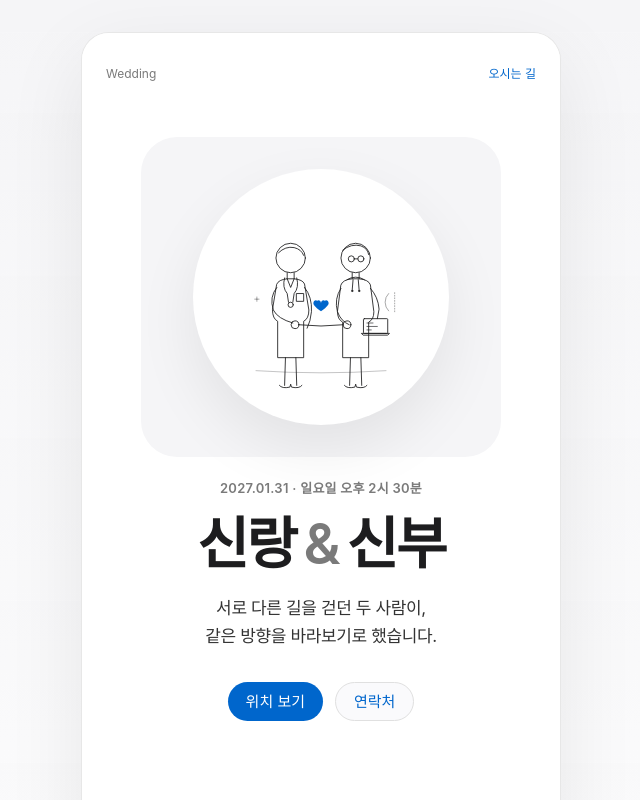
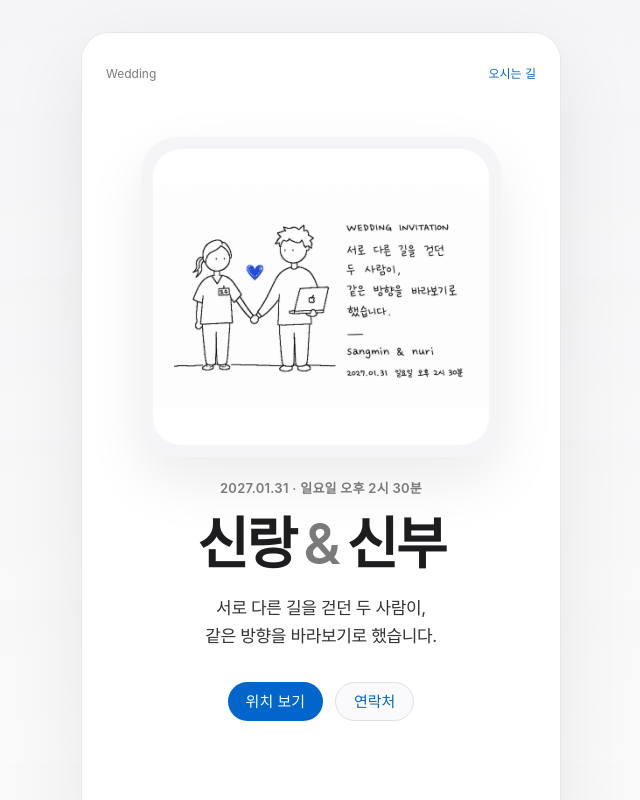
Before and after one commit to IMWoo94/wedding-invitation, a React (Vite) app: page / in a window 1280 px wide. Shown: the top 800 px of the page, without its empty margins (319-959 px from the left). Built offline with nearby package versions, Linux system fonts and the light colour scheme.

Commit message:
feat: use wedding image for og and hero

```diff
--- a/index.html
+++ b/index.html
@@ -10,9 +10,9 @@
     <meta property="og:type" content="website" />
     <meta property="og:title" content="신랑 ❤︎ 신부 결혼합니다" />
     <meta property="og:description" content="서로 다른 길을 걷던 두 사람이, 같은 방향을 바라보기로 했습니다." />
-    <meta property="og:image" content="https://imwoo94.github.io/wedding-invitation/og-image.png?v=1" />
-    <meta property="og:image:width" content="1200" />
-    <meta property="og:image:height" content="630" />
+    <meta property="og:image" content="https://imwoo94.github.io/wedding-invitation/wedding_image.png?v=2" />
+    <meta property="og:image:width" content="1536" />
+    <meta property="og:image:height" content="1024" />
     <meta property="og:image:alt" content="손그림 일러스트로 그려진 신랑 신부" />
     <meta property="og:url" content="https://imwoo94.github.io/wedding-invitation/" />
     <meta property="og:locale" content="ko_KR" />
@@ -22,7 +22,7 @@
     <meta name="twitter:card" content="summary_large_image" />
     <meta name="twitter:title" content="신랑 ❤︎ 신부 결혼합니다" />
     <meta name="twitter:description" content="서로 다른 길을 걷던 두 사람이, 같은 방향을 바라보기로 했습니다." />
-    <meta name="twitter:image" content="https://imwoo94.github.io/wedding-invitation/og-image.png?v=1" />
+    <meta name="twitter:image" content="https://imwoo94.github.io/wedding-invitation/wedding_image.png?v=2" />
     <title>신랑 ❤︎ 신부 결혼합니다</title>
   </head>
   <body>
--- a/src/components/HeroSection.tsx
+++ b/src/components/HeroSection.tsx
@@ -1,7 +1,7 @@
 import { invitation } from '../data/invitation'
 import { ActionButton } from './ActionButton'
 
-const illustrationSrc = `${import.meta.env.BASE_URL}illustration.svg`
+const heroImageSrc = `${import.meta.env.BASE_URL}wedding_image.png`
 
 export function HeroSection() {
   return (
@@ -11,12 +11,12 @@ export function HeroSection() {
         <a className="text-[#0066cc] no-underline" href="#location">오시는 길</a>
       </nav>
 
-      <div className="mx-auto mt-8 flex h-80 w-full max-w-[360px] items-center justify-center rounded-[36px] bg-[#f5f5f7]">
-        <div className="flex h-64 w-64 items-center justify-center rounded-full bg-white p-6 text-center shadow-[0_24px_60px_rgba(0,0,0,0.08)]">
+      <div className="mx-auto mt-8 flex h-80 w-full max-w-[360px] items-center justify-center overflow-hidden rounded-[36px] bg-[#f5f5f7] p-3 shadow-[0_24px_60px_rgba(0,0,0,0.08)]">
+        <div className="flex h-full w-full items-center justify-center overflow-hidden rounded-[28px] bg-white">
           <img
-            alt="도수치료사와 백엔드 개발자 손그림 일러스트"
+            alt="신랑 신부 웨딩 일러스트"
             className="h-full w-full object-contain"
-            src={illustrationSrc}
+            src={heroImageSrc}
           />
         </div>
       </div>
```
Also changed, not shown: public/wedding_image.png (added).
